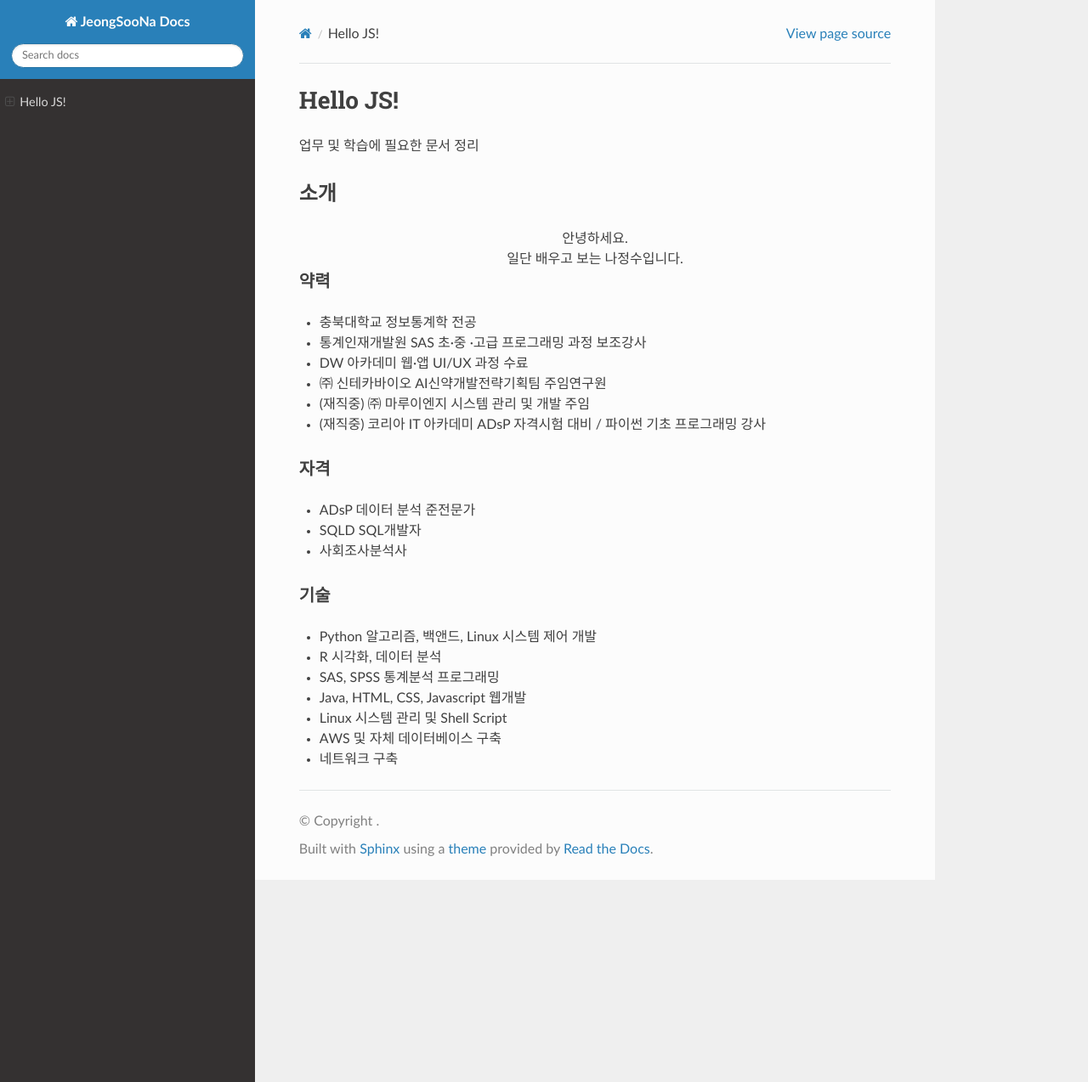
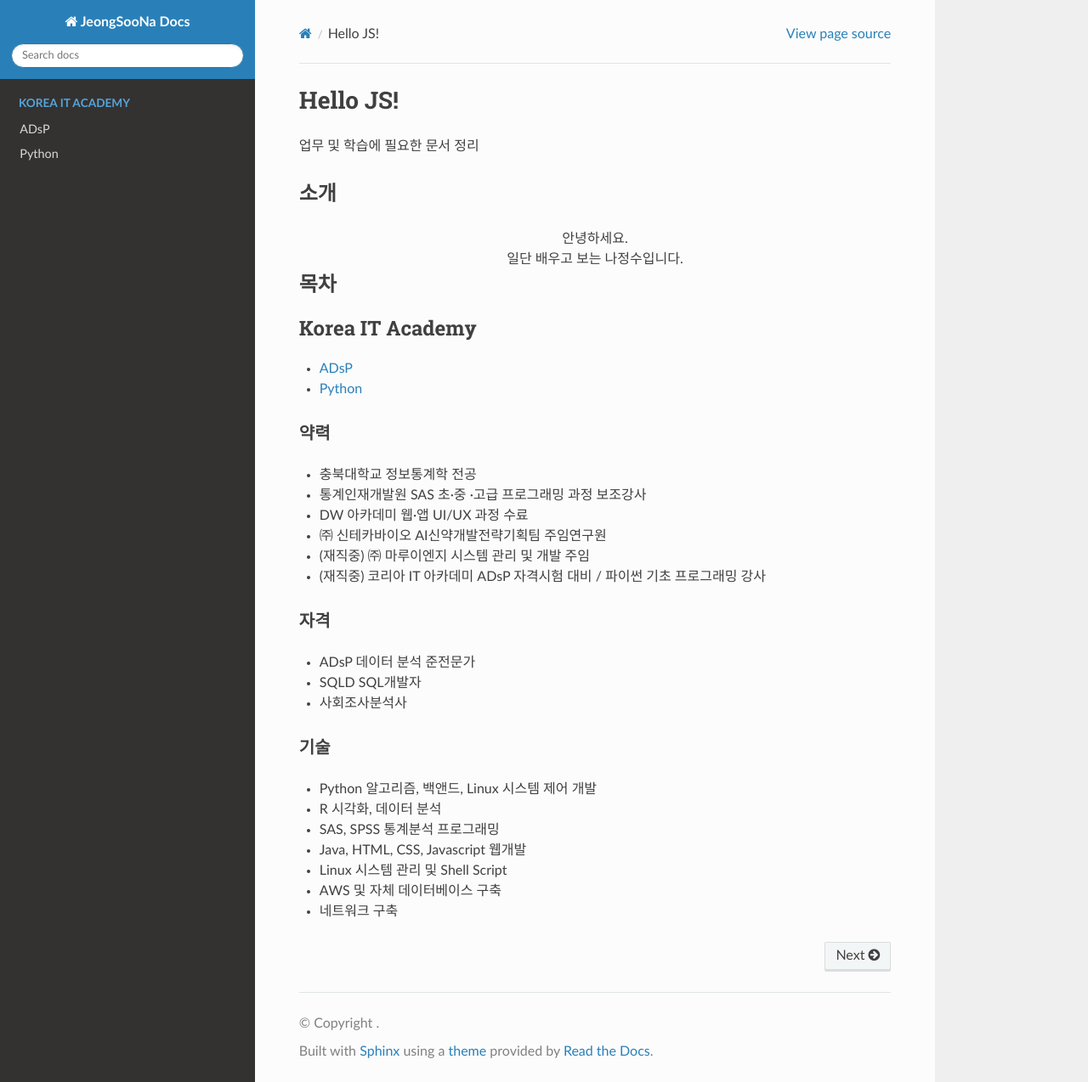
Before and after one commit to JeongSooNa/JeongSooNa-Docs, a Sphinx documentation site: the page built from docs/index.md, in a window 1280 px wide and 1274 px high. Shown: the whole window at 85% size. Built offline with Sphinx 7.4.7 and the Read the Docs theme 3.1.0, drawn with Linux system fonts in a browser that asks for light colours.

Commit message:
update docs

````diff
--- a/docs/index.md
+++ b/docs/index.md
@@ -7,6 +7,17 @@
 안녕하세요.<br>
 일단 배우고 보는 나정수입니다.
 </center>
+
+
+### 목차
+
+```{toctree}
+:maxdepth: 4
+:caption: Korea IT Academy
+
+Korea_IT_Academy/ADsP/index.md
+Korea_IT_Academy/Python/index.md
+```
 
 
 ##### 약력
````
Also changed, not shown: .readthedocs.yaml.
